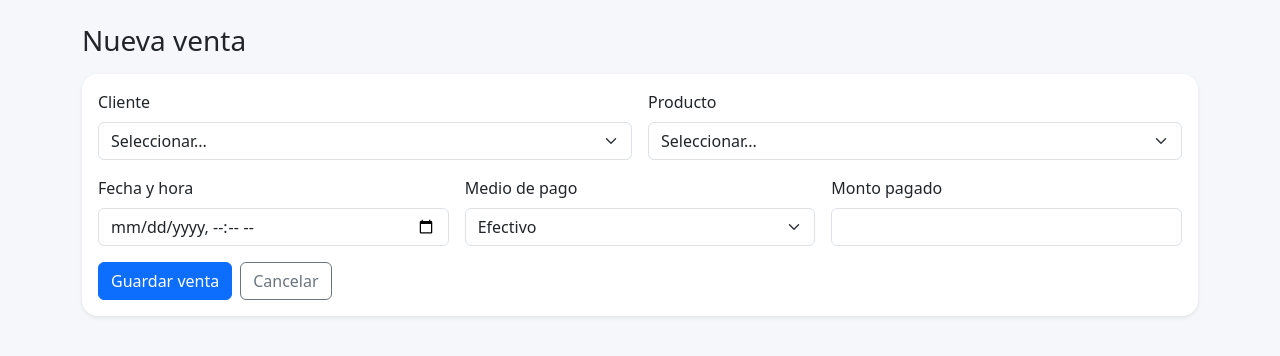
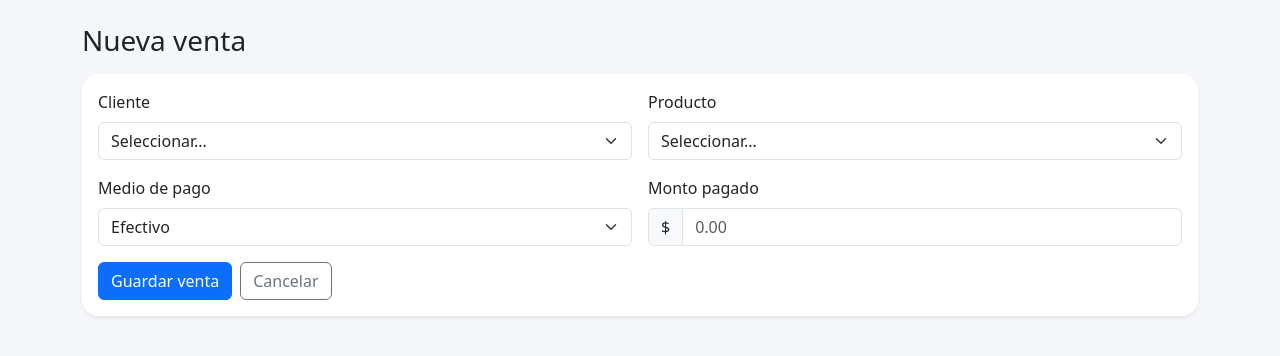
Before and after one commit to Abalito04/Cabina-Solar, a Flask app: page /ventas/nueva in a window 1280 px wide. Shown: the part 56-412 px from the top of the page. Run offline with Flask 3, Linux system fonts and the light colour scheme.

Commit message:
modificacion de fecha de ventas

```diff
--- a/app/routes/ventas.py
+++ b/app/routes/ventas.py
@@ -56,7 +56,7 @@ def nueva():
         producto_id = int(request.form['producto_id'])
         medio_pago = request.form['medio_pago']
         monto = float(request.form['monto'])
-        fecha = request.form.get('fecha')
+        fecha=datetime.fromisoformat(fecha) if fecha else datetime.now(),
 
         producto = Producto.query.get_or_404(producto_id)
         cliente = Cliente.query.get_or_404(cliente_id)
@@ -68,7 +68,7 @@ def nueva():
             producto_id=producto_id,
             sesiones_compradas=producto.cantidad_sesiones,
             total=producto.precio,
-            fecha=datetime.fromisoformat(fecha) if fecha else datetime.now(),
+            fecha=datetime.now(),
         )
         db.session.add(venta)
         db.session.flush()
--- a/app/templates/ventas/form.html
+++ b/app/templates/ventas/form.html
@@ -9,7 +9,10 @@
                 <select class="form-select" name="cliente_id" required>
                     <option value="">Seleccionar...</option>
                     {% for cliente in clientes %}
-                    <option value="{{ cliente.id }}">{{ cliente.nombre_completo }}</option>
+                    <option value="{{ cliente.id }}"
+                        {% if cliente_preseleccionado and cliente_preseleccionado == cliente.id %}selected{% endif %}>
+                        {{ cliente.nombre_completo }}
+                    </option>
                     {% endfor %}
                 </select>
             </div>
@@ -18,15 +21,13 @@
                 <select class="form-select" name="producto_id" required>
                     <option value="">Seleccionar...</option>
                     {% for producto in productos %}
-                    <option value="{{ producto.id }}">{{ producto.nombre }} - {{ producto.cantidad_sesiones }} sesiones - ${{ '%.2f'|format(producto.precio) }}</option>
+                    <option value="{{ producto.id }}">
+                        {{ producto.nombre }} — {{ producto.cantidad_sesiones }} sesiones — ${{ '%.2f'|format(producto.precio) }}
+                    </option>
                     {% endfor %}
                 </select>
             </div>
-            <div class="col-md-4">
-                <label class="form-label">Fecha y hora</label>
-                <input class="form-control" type="datetime-local" name="fecha">
-            </div>
-            <div class="col-md-4">
+            <div class="col-md-6">
                 <label class="form-label">Medio de pago</label>
                 <select class="form-select" name="medio_pago" required>
                     <option value="efectivo">Efectivo</option>
@@ -35,9 +36,12 @@
                     <option value="mercado_pago">Mercado Pago</option>
                 </select>
             </div>
-            <div class="col-md-4">
+            <div class="col-md-6">
                 <label class="form-label">Monto pagado</label>
-                <input class="form-control" type="number" min="0" step="0.01" name="monto" required>
+                <div class="input-group">
+                    <span class="input-group-text">$</span>
+                    <input class="form-control" type="number" min="0" step="0.01" name="monto" placeholder="0.00" required>
+                </div>
             </div>
             <div class="col-12 d-flex gap-2">
                 <button class="btn btn-primary" type="submit">Guardar venta</button>
```
